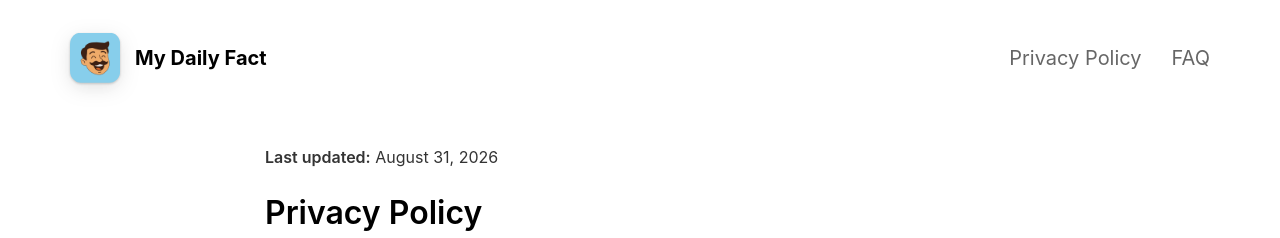
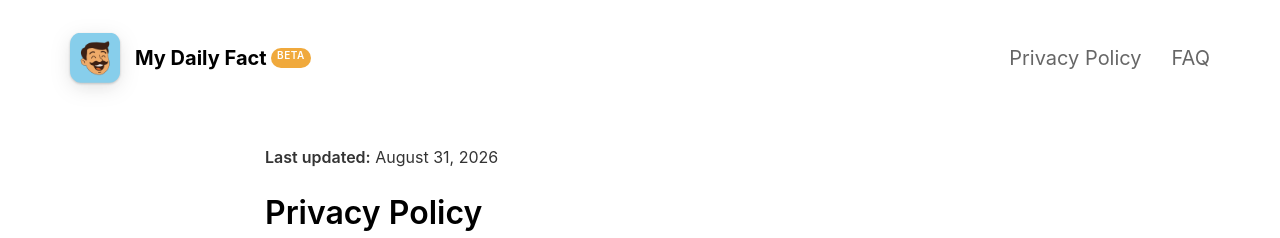
Before and after one commit to dappernarwhalstudios/my-daily-dad-joke-landing-page, a Jekyll site: the page built from my-daily-fact/privacypolicy.md, in a window 1280 px wide. Shown: the top 238 px of the page. Built offline with Jekyll 4.4.1, drawn with Linux system fonts in a browser that asks for light colours; nearby versions of some CDN libraries.

Commit message:
Add a Beta badge to My Daily Fact's page header
The app itself is still pre-release, but its privacy policy and FAQ
need to be live before App Store Connect submission. The badge makes
clear this is a beta so the pages can go live now without implying
the app itself has launched.

Co-Authored-By: Claude Sonnet 5 <noreply@anthropic.com>
Claude-Session: https://claude.ai/code/session_01G9cRPE9CCY1GtnLYH1f8Gy

```diff
--- a/_layouts/fact-page.html
+++ b/_layouts/fact-page.html
@@ -36,7 +36,7 @@
 						<img class="headerIcon" src="{{ '/assets/my-daily-fact/appicon.png' | relative_url }}">
 						<div class="divider"></div>
 					</div>
-					<p class="headerName">My Daily Fact</p>
+					<p class="headerName">My Daily Fact <span style="font-size: 0.5em; font-weight: 600; letter-spacing: 0.05em; text-transform: uppercase; color: #fff; background: #F0A93C; border-radius: 999px; padding: 0.25em 0.65em; vertical-align: middle; margin-left: 0.4em;">Beta</span></p>
 				</div>
 				<nav class="scroll">
 					<ul>
```
